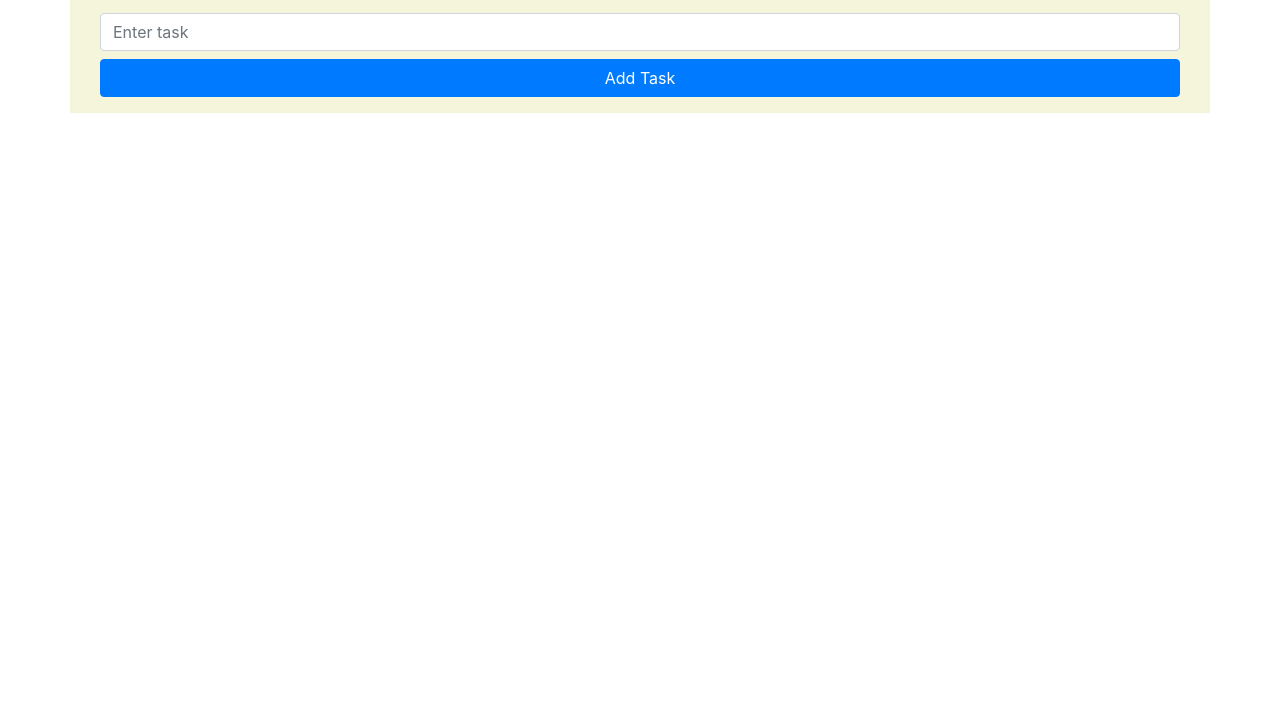
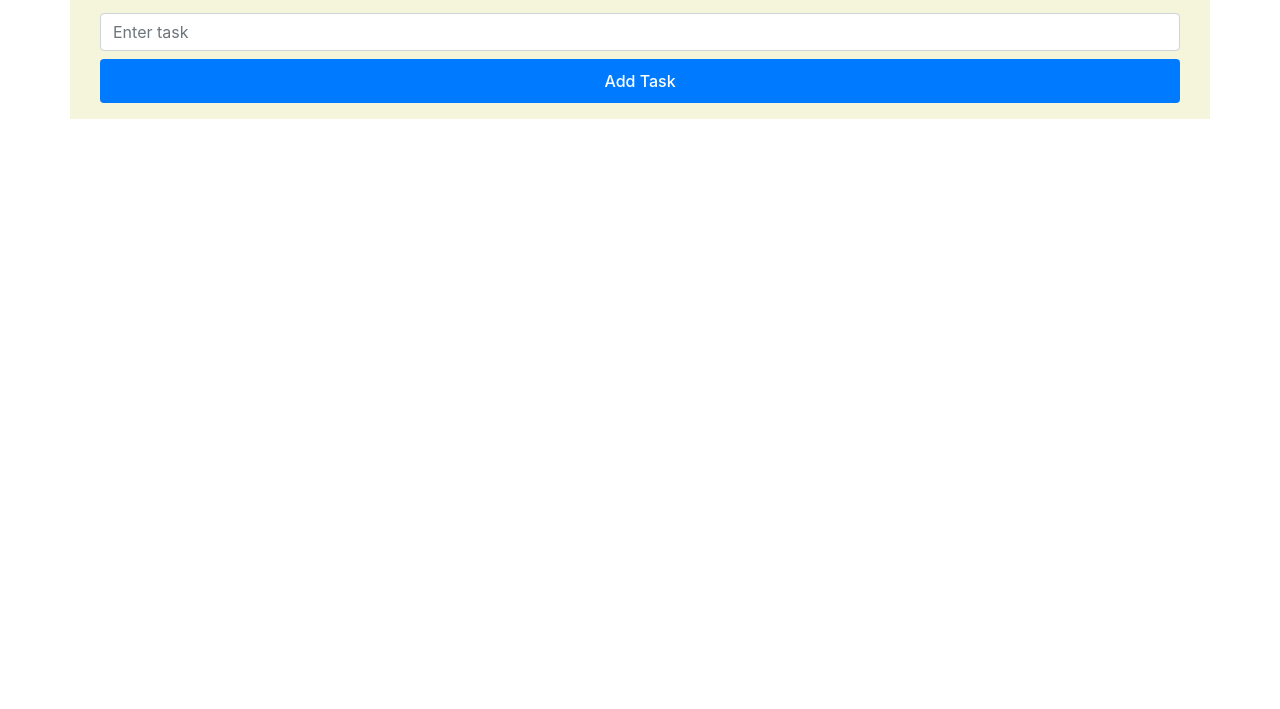
Before and after one commit to roeeash/roeeash.github.io, a plain HTML site: page index.html in a window 1280 px wide. Shown: the part 91-800 px from the top of the page. Drawn offline with nearby package versions, Linux system fonts and the light colour scheme.

Commit message:
feat(website): add btn styles

```diff
--- a/styles.css
+++ b/styles.css
@@ -1,3 +1,18 @@
+.btn {
+  display: inline-block;
+  font-weight: 500;
+  text-align: center;
+  white-space: nowrap;
+  vertical-align: middle;
+  user-select: none;
+  border: 2px solid transparent;
+  padding: 0.5rem 1rem;
+  font-size: 1rem;
+  line-height: 1.5;
+  border-radius: 4px;
+  transition: all 0.3s ease;
+}
+
 .custom-container {
     background-color: beige;
     margin-bottom: 1rem;
```
